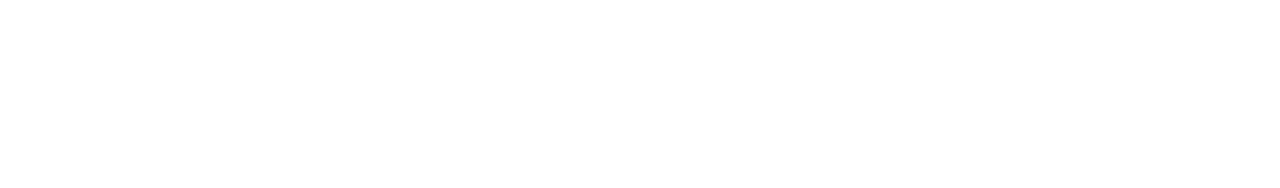
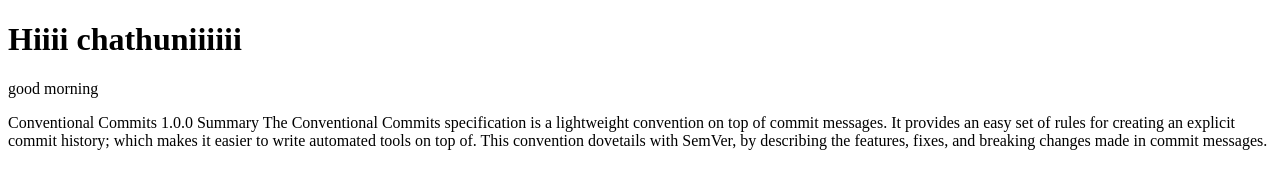
Before and after one commit to CN3110/GITdemo, a plain HTML site: page index.html in a window 1280 px wide. Drawn offline with Linux system fonts and the light colour scheme.

Commit message:
description about conventional commits

```diff
--- a/index.html
+++ b/index.html
@@ -6,6 +6,10 @@
     <title>Document</title>
 </head>
 <body>
-
+    <h1>Hiiii chathuniiiiii</h1>
+    <p>good morning</p>
+    <p>Conventional Commits 1.0.0
+        Summary
+        The Conventional Commits specification is a lightweight convention on top of commit messages. It provides an easy set of rules for creating an explicit commit history; which makes it easier to write automated tools on top of. This convention dovetails with SemVer, by describing the features, fixes, and breaking changes made in commit messages.</p>
 </body>
 </html>
```
